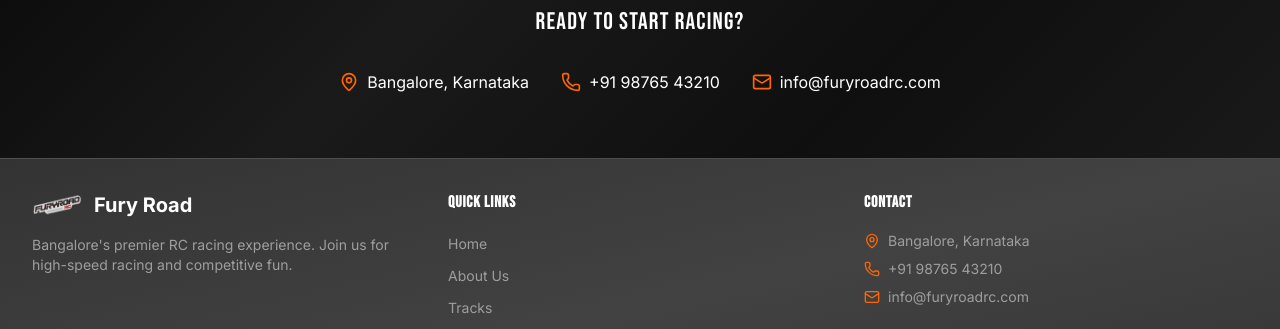
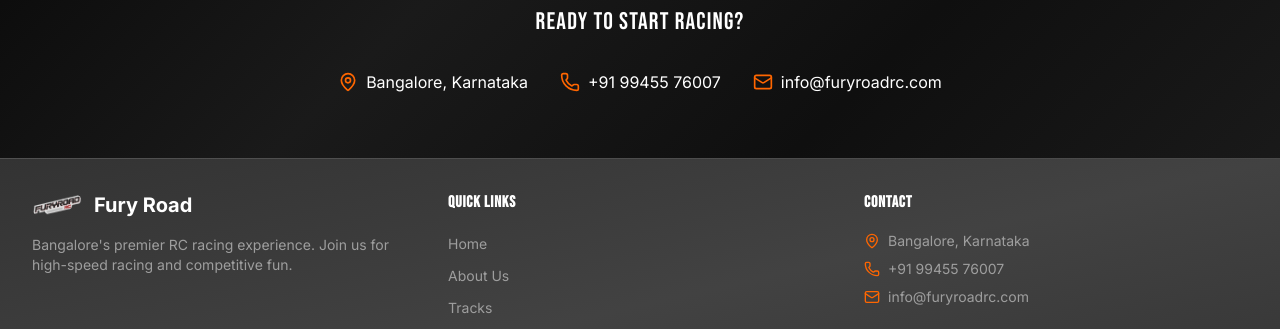
Before and after one commit to vishnuprasadpn/rc-car-cafe, a Next.js app: page /about in a window 1280 px wide. Shown: the part 3294-3623 px from the top of the page. Built offline with nearby package versions, Linux system fonts and the light colour scheme; no server answers.

Commit message:
Update all contact phone numbers to +91 99455 76007 across the application

```diff
--- a/src/app/about/page.tsx
+++ b/src/app/about/page.tsx
@@ -242,7 +242,7 @@ export default function AboutPage() {
               </div>
               <div className="flex items-center text-white">
                 <Phone className="h-5 w-5 text-fury-orange mr-2" />
-                <span>+91 98765 43210</span>
+                <span>+91 99455 76007</span>
               </div>
               <div className="flex items-center text-white">
                 <Mail className="h-5 w-5 text-fury-orange mr-2" />
--- a/src/app/contact/page.tsx
+++ b/src/app/contact/page.tsx
@@ -244,7 +244,7 @@ export default function ContactPage() {
                       value={formData.phone}
                       onChange={handleInputChange}
                       className="w-full px-3 py-2 bg-white/10 backdrop-blur-sm border border-white/20 rounded-md focus:outline-none focus:ring-2 focus:ring-fury-orange focus:border-transparent text-white placeholder-gray-400 transition-all"
-                      placeholder="+91 98765 43210"
+                      placeholder="+91 99455 76007"
                     />
                   </div>
 
--- a/src/app/staff/register-customer/page.tsx
+++ b/src/app/staff/register-customer/page.tsx
@@ -152,7 +152,7 @@ export default function RegisterCustomerPage() {
                       value={formData.phone}
                       onChange={handleInputChange}
                       className="w-full px-3 py-2 bg-white/10 backdrop-blur-sm border border-white/20 rounded-md focus:outline-none focus:ring-2 focus:ring-fury-orange focus:border-transparent text-white placeholder-gray-400 transition-all"
-                      placeholder="+91 98765 43210 (Optional)"
+                      placeholder="+91 99455 76007 (Optional)"
                     />
                   </div>
 
--- a/src/components/footer.tsx
+++ b/src/components/footer.tsx
@@ -63,8 +63,8 @@ export default function Footer() {
               </li>
               <li className="flex items-center text-gray-400 text-sm">
                 <Phone className="h-4 w-4 mr-2 text-fury-orange" />
-                <a href="tel:+919876543210" className="hover:text-fury-orange transition-colors">
-                  +91 98765 43210
+                <a href="tel:+919945576007" className="hover:text-fury-orange transition-colors">
+                  +91 99455 76007
                 </a>
               </li>
               <li className="flex items-center text-gray-400 text-sm">
```
